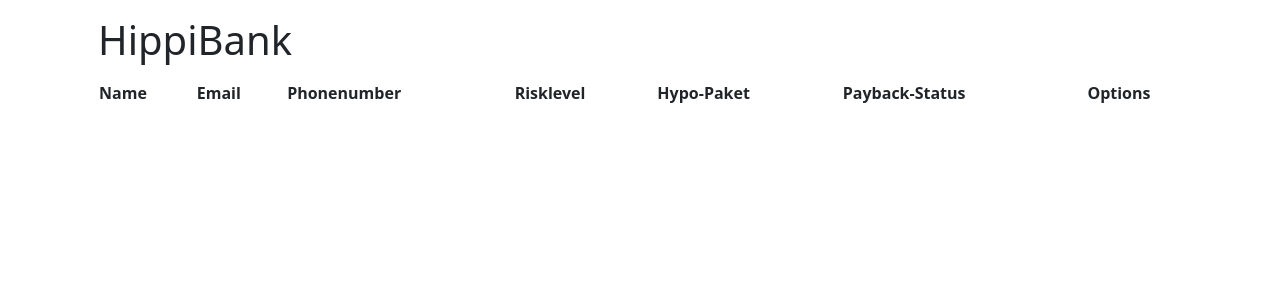
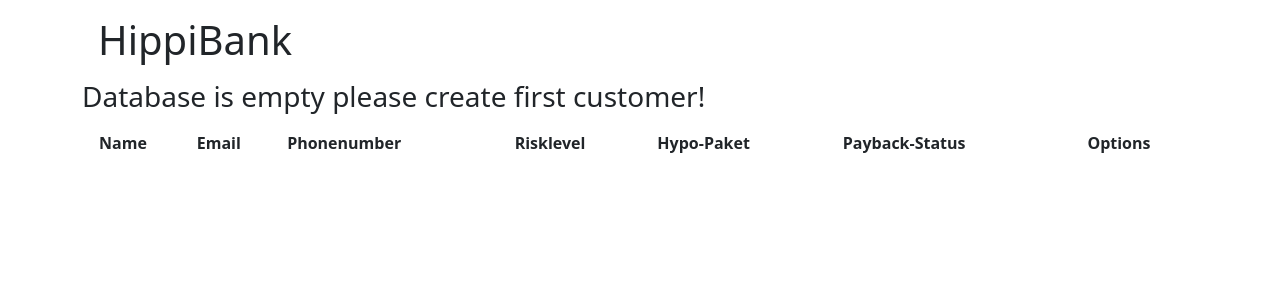
Before and after one commit to Schufeli/modul-307-interactive-website, a PHP site: page / in a window 1280 px wide. Shown: the top 300 px of the page. Run offline with PHP 8.4, Linux system fonts and the light colour scheme; data comes from the database, SQL or seed files in the repository; tables that the repository leaves empty hold one stand-in row (values such as "Sample post"); data that the repository does not hold is empty.

Commit message:
Cleaned up error when $customers === null

```diff
--- a/app/Views/dashboard.view.php
+++ b/app/Views/dashboard.view.php
@@ -21,6 +21,7 @@
             <th>Payback-Status</th>
             <th>Options</th>
         </tr>
+        <?php if ($customers !== null): ?>
             <?php foreach($customers as $customer): ?>
                 <tr>
                     <td><?= $customer->name ?></td>
@@ -46,6 +47,9 @@
                     </td>
                 </tr>
             <?php endforeach; ?>
+            <?php else: ?>
+                <h3>Database is empty please create first customer!</h3>
+        <?php endif; ?>
     </table>
 </div>
 
```
Lines whose indentation alone changed are shown as unchanged.
